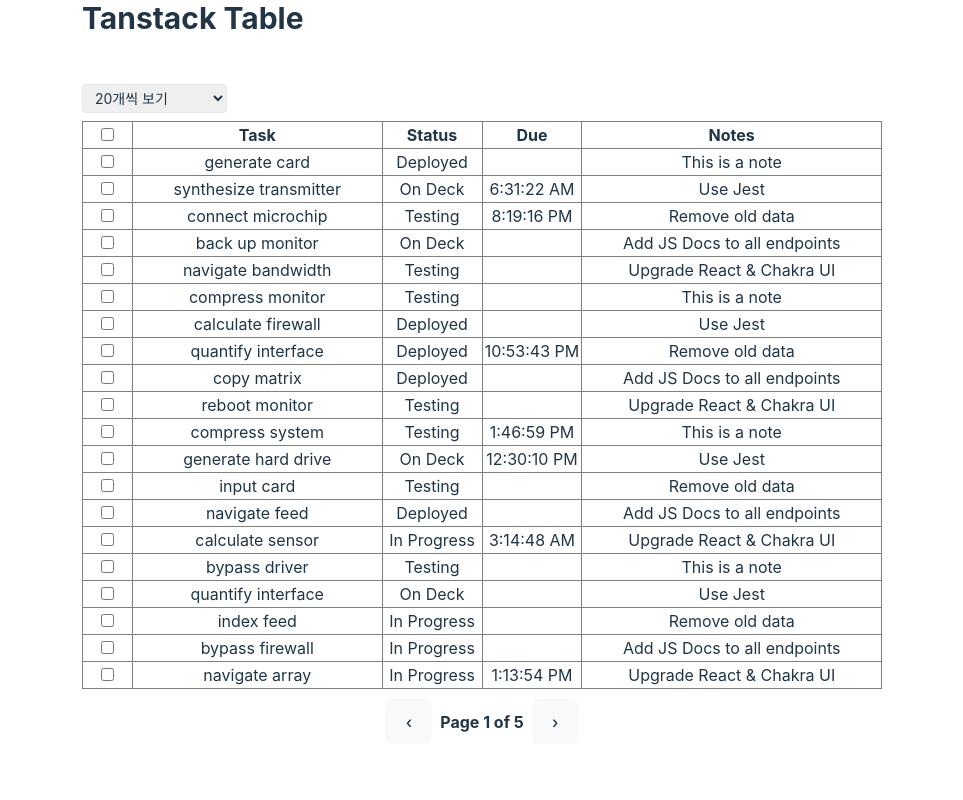
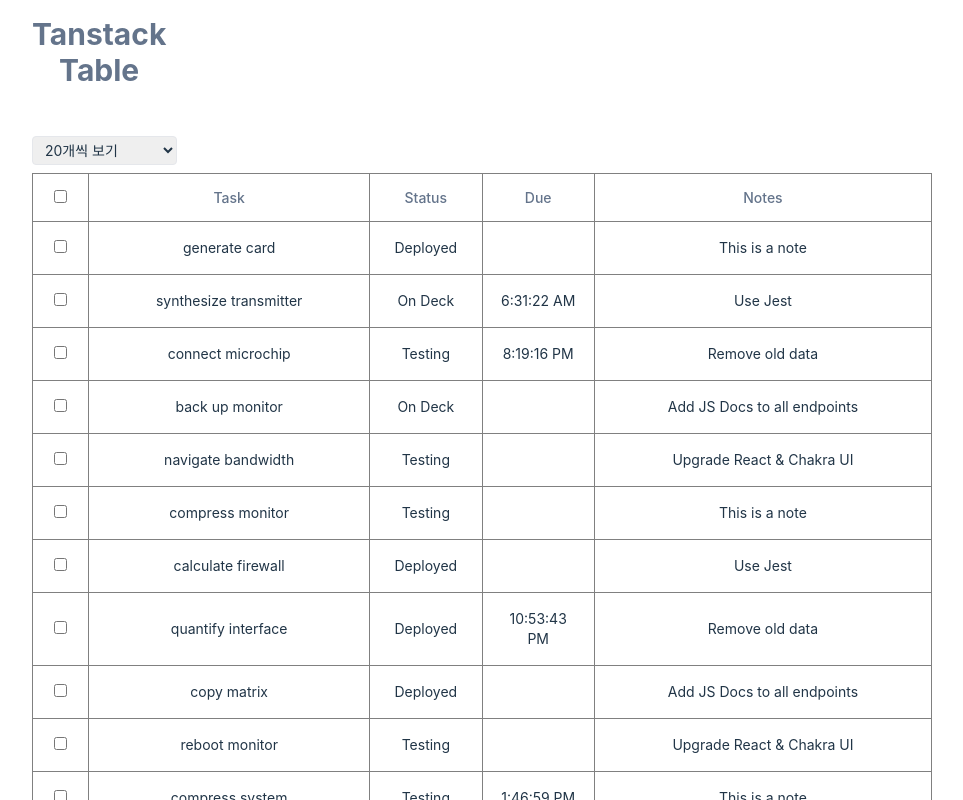
Before and after one commit to Geuni620/tanstack-table-v8-tutorials, a React (Vite) app: page / in a window 1280 px wide. Shown: the top 800 px of the page, without its empty margins (158-1121 px from the left). Built offline with nearby package versions, Linux system fonts and the light colour scheme.

Commit message:
Feat: add style using shadcn/ui

```diff
--- a/src/App.tsx
+++ b/src/App.tsx
@@ -1,11 +1,14 @@
-import { Table } from '@/components/table';
+import { TableComponents } from '@/components/table';
+import { TableCaption } from '@/components/ui/table';
 
 function App() {
   return (
     <div className="h-screen w-screen">
-      <div className="mx-auto w-[800px]">
-        <h3 className="mb-10 text-3xl font-bold">Tanstack Table</h3>
-        <Table />
+      <div className="mx-auto w-[900px]">
+        <TableCaption className="mb-10 text-3xl font-bold">
+          Tanstack Table
+        </TableCaption>
+        <TableComponents />
       </div>
     </div>
   );
--- a/src/components/table/index.tsx
+++ b/src/components/table/index.tsx
@@ -8,6 +8,14 @@
 } from '@tanstack/react-table';
 import { useState } from 'react';
 
+import {
+  Table,
+  TableBody,
+  TableCell,
+  TableHead,
+  TableHeader,
+  TableRow,
+} from '@/components/ui/table';
 import DATA from '@/data';
 
 interface Status {
@@ -45,7 +53,7 @@
   },
 ];
 
-export const Table: React.FC = () => {
+export const TableComponents: React.FC = () => {
   const [data] = useState(DATA);
 
   const [rowSelection, setRowSelection] = useState({});
@@ -133,12 +141,12 @@
       </div>
 
       {/* Table */}
-      <table style={{ width: '100%', borderCollapse: 'collapse' }}>
-        <thead>
+      <Table style={{ width: '100%', borderCollapse: 'collapse' }}>
+        <TableHeader>
           {table.getHeaderGroups().map((headerGroup) => (
-            <tr key={headerGroup.id}>
+            <TableRow key={headerGroup.id}>
               {headerGroup.headers.map((header) => (
-                <th
+                <TableHead
                   key={header.id}
                   style={{
                     width: `${header.getSize()}px`,
@@ -150,17 +158,17 @@
                     header.column.columnDef.header,
                     header.getContext(),
                   )}
-                </th>
+                </TableHead>
               ))}
-            </tr>
+            </TableRow>
           ))}
-        </thead>
+        </TableHeader>
 
-        <tbody>
+        <TableBody>
           {table.getRowModel().rows.map((row) => (
-            <tr key={row.id}>
+            <TableRow key={row.id}>
               {row.getVisibleCells().map((cell) => (
-                <td
+                <TableCell
                   key={cell.id}
                   style={{
                     width: `${cell.column.getSize()}px`,
@@ -169,12 +177,12 @@
                   }}
                 >
                   {flexRender(cell.column.columnDef.cell, cell.getContext())}
-                </td>
+                </TableCell>
               ))}
-            </tr>
+            </TableRow>
           ))}
-        </tbody>
-      </table>
+        </TableBody>
+      </Table>
       <div className="mt-[10px] flex items-center justify-center gap-2">
         <button
           disabled={!table.getCanPreviousPage()}
--- /dev/null
+++ b/src/components/ui/table.tsx
@@ -0,0 +1,116 @@
+import * as React from 'react';
+import { cn } from 'src/lib/utils';
+
+const Table = React.forwardRef<
+  HTMLTableElement,
+  React.HTMLAttributes<HTMLTableElement>
+>(({ className, ...props }, ref) => (
+  <div className="relative w-full overflow-auto">
+    <table
+      ref={ref}
+      className={cn('w-full caption-bottom text-sm', className)}
+      {...props}
+    />
+  </div>
+));
+Table.displayName = 'Table';
+
+const TableHeader = React.forwardRef<
+  HTMLTableSectionElement,
+  React.HTMLAttributes<HTMLTableSectionElement>
+>(({ className, ...props }, ref) => (
+  <thead ref={ref} className={cn('[&_tr]:border-b', className)} {...props} />
+));
+TableHeader.displayName = 'TableHeader';
+
+const TableBody = React.forwardRef<
+  HTMLTableSectionElement,
+  React.HTMLAttributes<HTMLTableSectionElement>
+>(({ className, ...props }, ref) => (
+  <tbody
+    ref={ref}
+    className={cn('[&_tr:last-child]:border-0', className)}
+    {...props}
+  />
+));
+TableBody.displayName = 'TableBody';
+
+const TableFooter = React.forwardRef<
+  HTMLTableSectionElement,
+  React.HTMLAttributes<HTMLTableSectionElement>
+>(({ className, ...props }, ref) => (
+  <tfoot
+    ref={ref}
+    className={cn(
+      'border-t bg-slate-100/50 font-medium dark:bg-slate-800/50 [&>tr]:last:border-b-0',
+      className,
+    )}
+    {...props}
+  />
+));
+TableFooter.displayName = 'TableFooter';
+
+const TableRow = React.forwardRef<
+  HTMLTableRowElement,
+  React.HTMLAttributes<HTMLTableRowElement>
+>(({ className, ...props }, ref) => (
+  <tr
+    ref={ref}
+    className={cn(
+      'border-b transition-colors hover:bg-slate-100/50 data-[state=selected]:bg-slate-100 dark:hover:bg-slate-800/50 dark:data-[state=selected]:bg-slate-800',
+      className,
+    )}
+    {...props}
+  />
+));
+TableRow.displayName = 'TableRow';
+
+const TableHead = React.forwardRef<
+  HTMLTableCellElement,
+  React.ThHTMLAttributes<HTMLTableCellElement>
+>(({ className, ...props }, ref) => (
+  <th
+    ref={ref}
+    className={cn(
+      'h-12 px-4 text-left align-middle font-medium text-slate-500 dark:text-slate-400 [&:has([role=checkbox])]:pr-0',
+      className,
+    )}
+    {...props}
+  />
+));
+TableHead.displayName = 'TableHead';
+
+const TableCell = React.forwardRef<
+  HTMLTableCellElement,
+  React.TdHTMLAttributes<HTMLTableCellElement>
+>(({ className, ...props }, ref) => (
+  <td
+    ref={ref}
+    className={cn('p-4 align-middle [&:has([role=checkbox])]:pr-0', className)}
+    {...props}
+  />
+));
+TableCell.displayName = 'TableCell';
+
+const TableCaption = React.forwardRef<
+  HTMLTableCaptionElement,
+  React.HTMLAttributes<HTMLTableCaptionElement>
+>(({ className, ...props }, ref) => (
+  <caption
+    ref={ref}
+    className={cn('mt-4 text-sm text-slate-500 dark:text-slate-400', className)}
+    {...props}
+  />
+));
+TableCaption.displayName = 'TableCaption';
+
+export {
+  Table,
+  TableBody,
+  TableCaption,
+  TableCell,
+  TableFooter,
+  TableHead,
+  TableHeader,
+  TableRow,
+};
```
